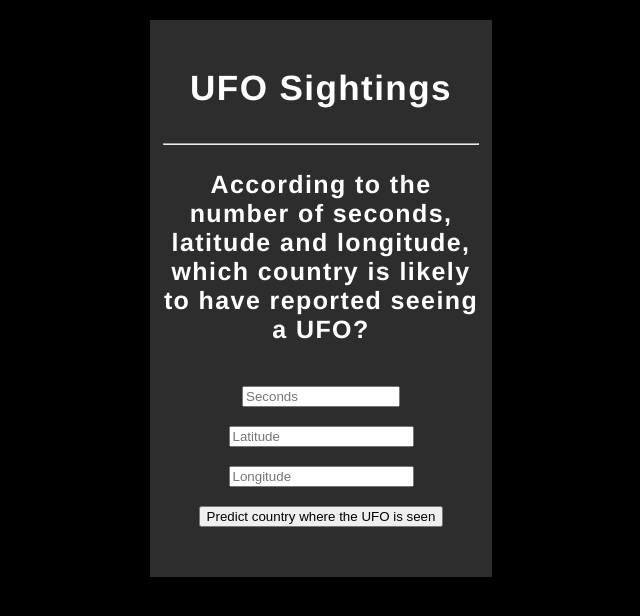
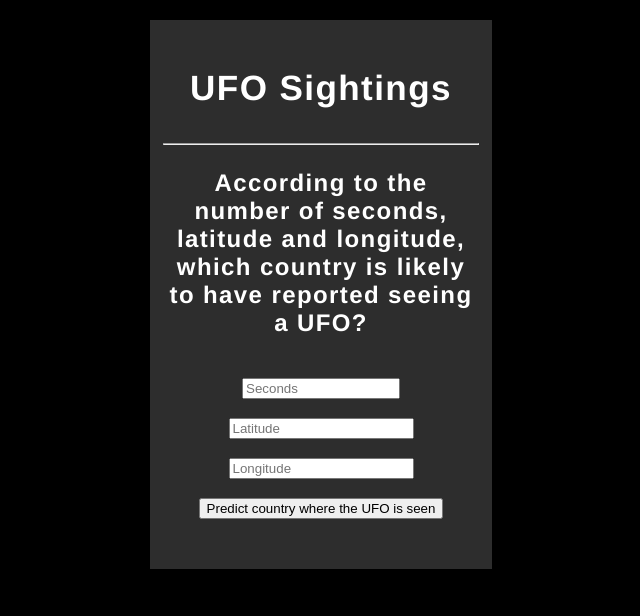
Before and after one commit to izzypatrick21/ufo-sightings, a Flask app: page / in a window 1280 px wide. Shown: the top 616 px of the page, without its empty margins (327-967 px from the left). Run offline with Flask 2, Linux system fonts and the light colour scheme; parts of the project's set-up code (start-up, migrations or seed data) failed here and were passed over.

Commit message:
css for ui

```diff
--- a/web-app/static/css/styles.css
+++ b/web-app/static/css/styles.css
@@ -30,5 +30,5 @@ input {
 }
 
 p {
-	font-size: 25px;
+	font-size: 24px;
 }
```
